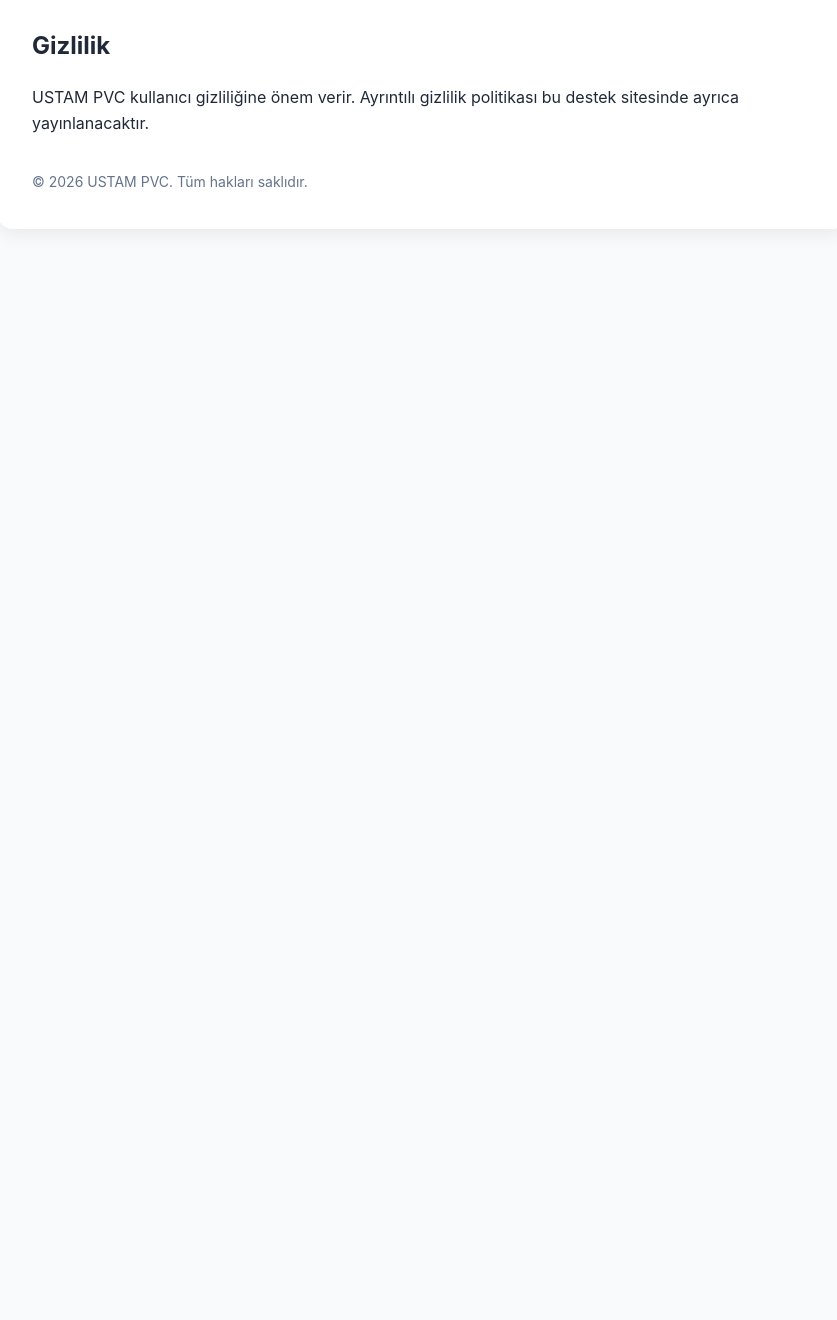
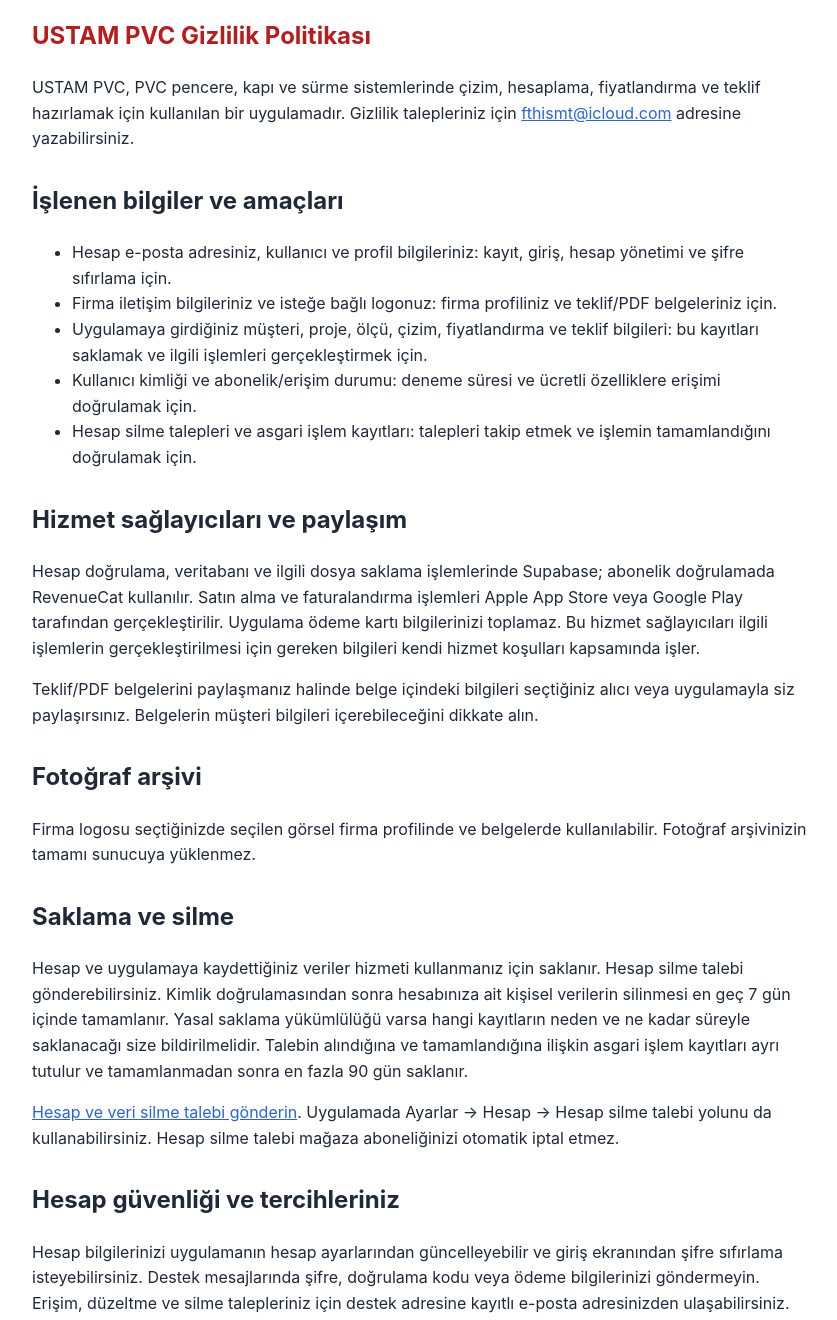
Before and after one commit to fthismt-maker/-ustam-support, a plain HTML site: page index.html in a window 1280 px wide. Shown: the part 595-1915 px from the top of the page, without its empty margins (218-1055 px from the left). Before the commit the page ends 864 px from the top, so only its background shows below. Drawn offline with Linux system fonts and the light colour scheme.

Commit message:
Add privacy policy section to index.html

```diff
--- a/index.html
+++ b/index.html
@@ -59,11 +59,30 @@
       • Teknik sorun bildirimi
     </p>
 
-    <h2>Gizlilik</h2>
-    <p>
-      USTAM PVC kullanıcı gizliliğine önem verir.
-      Ayrıntılı gizlilik politikası bu destek sitesinde ayrıca yayınlanacaktır.
-    </p>
+    <section id="privacy-policy">
+
+  <h1>USTAM PVC Gizlilik Politikası</h1>
+  <p>USTAM PVC, PVC pencere, kapı ve sürme sistemlerinde çizim, hesaplama, fiyatlandırma ve teklif hazırlamak için kullanılan bir uygulamadır. Gizlilik talepleriniz için <a href="mailto:fthismt@icloud.com">fthismt@icloud.com</a> adresine yazabilirsiniz.</p>
+  <h2>İşlenen bilgiler ve amaçları</h2>
+  <ul>
+    <li>Hesap e-posta adresiniz, kullanıcı ve profil bilgileriniz: kayıt, giriş, hesap yönetimi ve şifre sıfırlama için.</li>
+    <li>Firma iletişim bilgileriniz ve isteğe bağlı logonuz: firma profiliniz ve teklif/PDF belgeleriniz için.</li>
+    <li>Uygulamaya girdiğiniz müşteri, proje, ölçü, çizim, fiyatlandırma ve teklif bilgileri: bu kayıtları saklamak ve ilgili işlemleri gerçekleştirmek için.</li>
+    <li>Kullanıcı kimliği ve abonelik/erişim durumu: deneme süresi ve ücretli özelliklere erişimi doğrulamak için.</li>
+    <li>Hesap silme talepleri ve asgari işlem kayıtları: talepleri takip etmek ve işlemin tamamlandığını doğrulamak için.</li>
+  </ul>
+  <h2>Hizmet sağlayıcıları ve paylaşım</h2>
+  <p>Hesap doğrulama, veritabanı ve ilgili dosya saklama işlemlerinde Supabase; abonelik doğrulamada RevenueCat kullanılır. Satın alma ve faturalandırma işlemleri Apple App Store veya Google Play tarafından gerçekleştirilir. Uygulama ödeme kartı bilgilerinizi toplamaz. Bu hizmet sağlayıcıları ilgili işlemlerin gerçekleştirilmesi için gereken bilgileri kendi hizmet koşulları kapsamında işler.</p>
+  <p>Teklif/PDF belgelerini paylaşmanız halinde belge içindeki bilgileri seçtiğiniz alıcı veya uygulamayla siz paylaşırsınız. Belgelerin müşteri bilgileri içerebileceğini dikkate alın.</p>
+  <h2>Fotoğraf arşivi</h2>
+  <p>Firma logosu seçtiğinizde seçilen görsel firma profilinde ve belgelerde kullanılabilir. Fotoğraf arşivinizin tamamı sunucuya yüklenmez.</p>
+  <h2>Saklama ve silme</h2>
+  <p>Hesap ve uygulamaya kaydettiğiniz veriler hizmeti kullanmanız için saklanır. Hesap silme talebi gönderebilirsiniz. Kimlik doğrulamasından sonra hesabınıza ait kişisel verilerin silinmesi en geç 7 gün içinde tamamlanır. Yasal saklama yükümlülüğü varsa hangi kayıtların neden ve ne kadar süreyle saklanacağı size bildirilmelidir. Talebin alındığına ve tamamlandığına ilişkin asgari işlem kayıtları ayrı tutulur ve tamamlanmadan sonra en fazla 90 gün saklanır.</p>
+  <p><a href="account-deletion.html">Hesap ve veri silme talebi gönderin</a>. Uygulamada Ayarlar → Hesap → Hesap silme talebi yolunu da kullanabilirsiniz. Hesap silme talebi mağaza aboneliğinizi otomatik iptal etmez.</p>
+  <h2>Hesap güvenliği ve tercihleriniz</h2>
+  <p>Hesap bilgilerinizi uygulamanın hesap ayarlarından güncelleyebilir ve giriş ekranından şifre sıfırlama isteyebilirsiniz. Destek mesajlarında şifre, doğrulama kodu veya ödeme bilgilerinizi göndermeyin. Erişim, düzeltme ve silme talepleriniz için destek adresine kayıtlı e-posta adresinizden ulaşabilirsiniz.</p>
+
+</section>
 
     <div class="footer">
       © 2026 USTAM PVC. Tüm hakları saklıdır.
```
